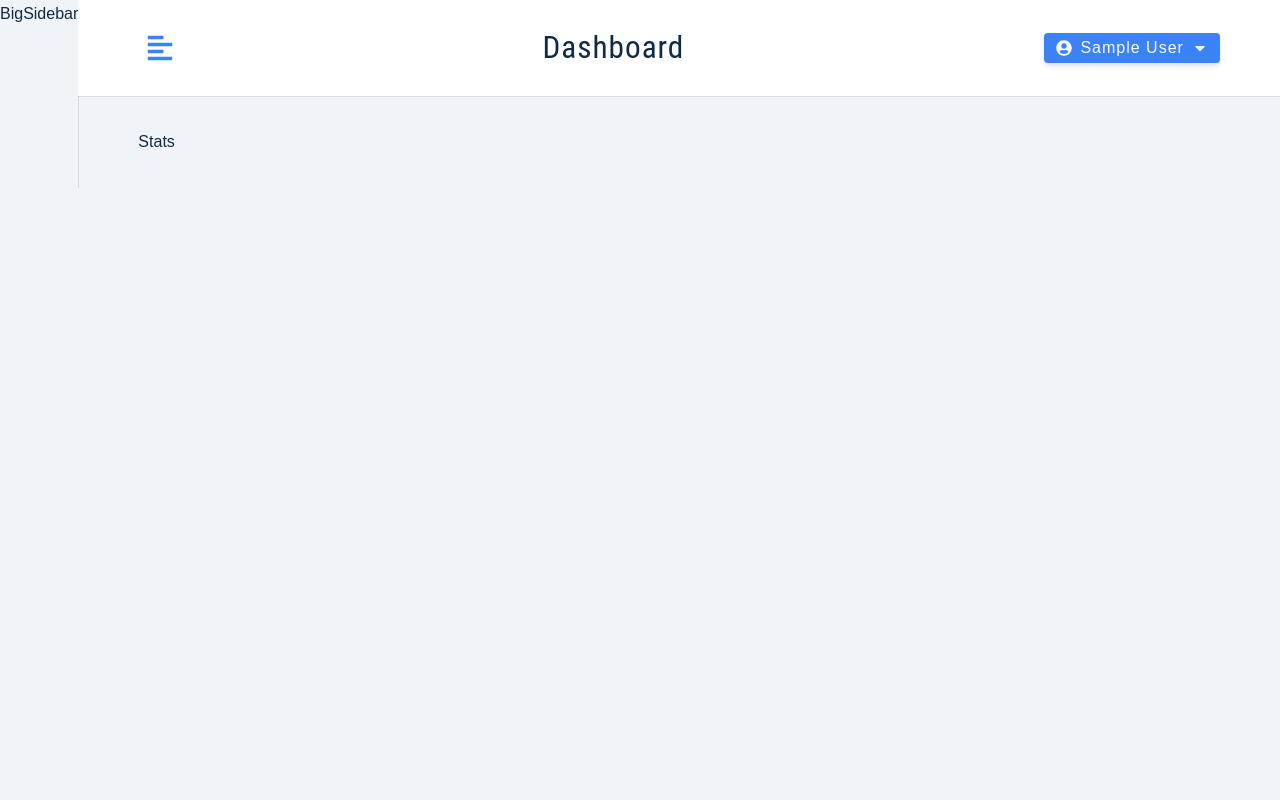
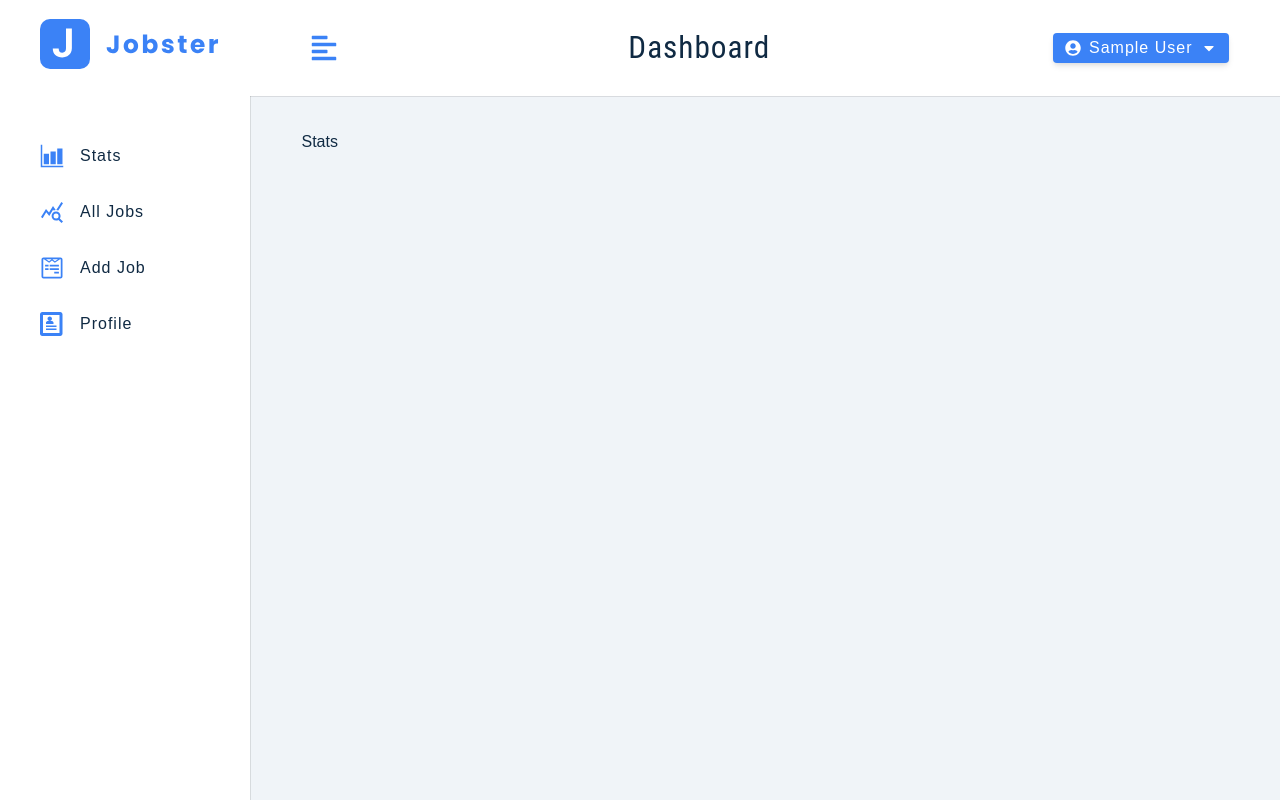
Before and after one commit to Razieh-Abedi/redux-toolkit-jobster, a React (Create React App) app: page / in a window 1280 px wide. Built offline with nearby package versions, Linux system fonts and the light colour scheme; sample sign-in values are in the browser's storage.

Commit message:
set up big sidebar

```diff
--- a/src/components/BigSidebar.js
+++ b/src/components/BigSidebar.js
@@ -1,11 +1,26 @@
 import React from "react";
 import Wrapper from "../assets/wrappers/BigSidebar";
+import Logo from "./Logo";
+import NavLinks from "./NavLinks";
+import { useSelector } from "react-redux";
 
 function BigSidebar() {
+  const { isSidebarOpen } = useSelector((store) => store.user);
+
   return (
     <Wrapper>
-      {" "}
-      <div>BigSidebar</div>
+      <div
+        className={
+          isSidebarOpen ? "sidebar-container" : "sidebar-container show-sidebar"
+        }
+      >
+        <div className="content">
+          <header>
+            <Logo />
+          </header>
+          <NavLinks />
+        </div>
+      </div>
     </Wrapper>
   );
 }
```
